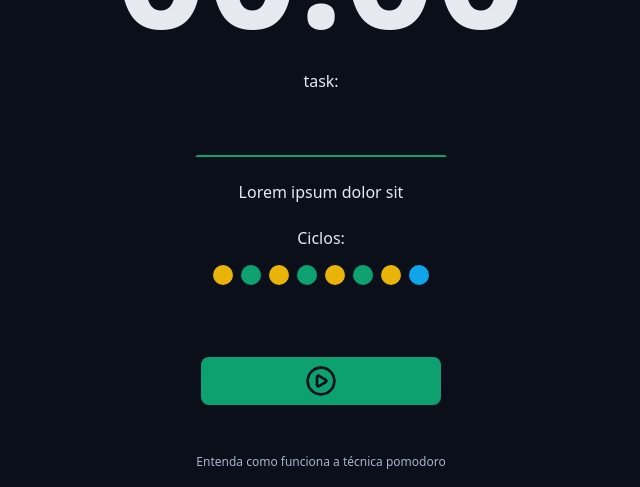
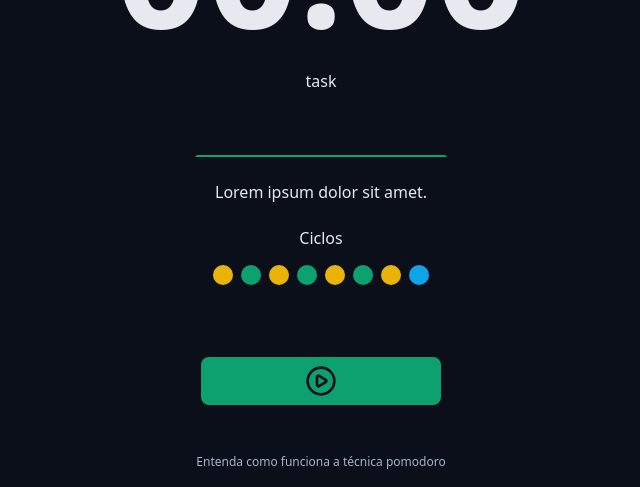
Before and after one commit to emanuellykarine/teste-react-typescript, a React (Vite) app in the folder projeto-react/: page / in a window 1280 px wide. Shown: the part 343-830 px from the top of the page, without its empty margins (319-959 px from the left). Built offline with nearby package versions, Linux system fonts and the light colour scheme.

Commit message:
divisão de páginas

```diff
--- a/projeto-react/src/App.tsx
+++ b/projeto-react/src/App.tsx
@@ -1,57 +1,8 @@
 import './styles/theme.css';
 import './styles/global.css';
 
-import { Container } from './components/Container';
-import { Heading } from './components/Heading';
-import { Logo } from './components/Logo';
-import { Menu } from './components/Menu';
-import { CountDown } from './components/CountDown';
-import { DefaultInput } from './components/DefaultInput';
-import { Cicle } from './components/Cicles';
-import { DefaultButton } from './components/DefaultButton';
-import { PlayCircleIcon} from 'lucide-react';
-import { Footer } from './components/Footer';
+import { Home } from './pages/Home';
 
 export function App() {
-  return (
-    <>
-      <Container>
-        <Heading>
-          <Logo/>
-        </Heading>
-      </Container>
-
-      <Container>
-        <Menu/>
-      </Container>
-
-      <Container>
-        <CountDown/>
-      </Container>
-
-      <Container>
-        <form action="" className='form'>
-          <div className='formRow'>
-            <DefaultInput id='meuInput' type='text' labelText='task:' placeholder='Digite algo'/>
-          </div>
-
-          <div className='formRow'>
-            <p>Lorem ipsum dolor sit </p>
-          </div>
-
-          <div className='formRow'>
-            <Cicle cicleText='Ciclos: '/>
-          </div>
-
-          <div className='formRow'>
-            <DefaultButton icon={<PlayCircleIcon />} color='green' />
-          </div>
-        </form>
-      </Container>
-
-      <Container>
-        <Footer />
-      </Container>
-    </>
-  );
+  return <Home/>;
 }
--- a/projeto-react/src/components/Cicles/index.tsx
+++ b/projeto-react/src/components/Cycles/index.tsx
@@ -4,7 +4,7 @@ type DefaultCicleProps = {
     cicleText: string;
 
 }
-export function Cicle( { cicleText } : DefaultCicleProps) {
+export function Cycles( { cicleText } : DefaultCicleProps) {
     return (
         <div className={styles.cycles}>
             <p>{cicleText}</p>
--- /dev/null
+++ b/projeto-react/src/components/MainForm/index.tsx
@@ -0,0 +1,31 @@
+import { PlayCircleIcon } from 'lucide-react';
+import { Cycles } from '../Cycles';
+import { DefaultButton } from '../DefaultButton';
+import { DefaultInput } from '../DefaultInput';
+
+export function MainForm() {
+  return (
+    <form className='form' action=''>
+      <div className='formRow'>
+        <DefaultInput
+          labelText='task'
+          id='meuInput'
+          type='text'
+          placeholder='Digite algo'
+        />
+      </div>
+
+      <div className='formRow'>
+        <p>Lorem ipsum dolor sit amet.</p>
+      </div>
+
+      <div className='formRow'>
+        <Cycles cicleText='Ciclos'/>
+      </div>
+
+      <div className='formRow'>
+        <DefaultButton icon={<PlayCircleIcon />} />
+      </div>
+    </form>
+  );
+}
--- /dev/null
+++ b/projeto-react/src/pages/Home/index.tsx
@@ -0,0 +1,18 @@
+import { Container } from '../../components/Container';
+import { CountDown } from '../../components/CountDown';
+import { MainForm } from '../../components/MainForm';
+import { MainTemplate } from '../../templates/MainTemplate';
+
+export function Home() {
+  return (
+    <MainTemplate>
+      <Container>
+        <CountDown />
+      </Container>
+
+      <Container>
+        <MainForm />
+      </Container>
+    </MainTemplate>
+  );
+}
--- /dev/null
+++ b/projeto-react/src/templates/MainTemplate/index.tsx
@@ -0,0 +1,28 @@
+import { Container } from '../../components/Container';
+import { Footer } from '../../components/Footer';
+import { Logo } from '../../components/Logo';
+import { Menu } from '../../components/Menu';
+
+type MainTemplateProps = {
+  children: React.ReactNode;
+};
+
+export function MainTemplate({ children }: MainTemplateProps) {
+  return (
+    <>
+      <Container>
+        <Logo />
+      </Container>
+
+      <Container>
+        <Menu />
+      </Container>
+
+      {children}
+
+      <Container>
+        <Footer />
+      </Container>
+    </>
+  );
+}
```
Also changed, not shown: projeto-react/src/pages/NotFound/index.tsx (added, +18 -0 lines), projeto-react/src/components/Cycles/styles.module.css (renamed from projeto-react/src/components/Cicles/styles.module.css).
